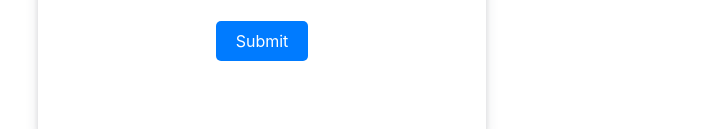
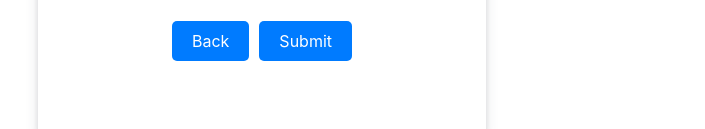
Before and after one commit to irshad800/WISHICLUB, a plain HTML site: page contactinfo.html in a window 1280 px wide. Shown: the part 1091-1220 px from the top of the page, without its empty margins (378-1083 px from the left). Drawn offline with Linux system fonts and the light colour scheme.

Commit message:
Your commit message

```diff
--- a/contactinfo.html
+++ b/contactinfo.html
@@ -98,13 +98,34 @@
                             <input type="text" name="alternate-contact" id="alternate-contact" placeholder="Enter alternate contact">
                         </div>
 
-                        <!-- Submit Button -->
-                        <div class="field padding-bottom--24" style="display: flex; justify-content: center; align-items: center;">
-                            <button type="submit" style="padding: 10px 20px; background-color: #007bff; color: white; border: none; cursor: pointer; font-size: 16px; border-radius: 5px;">
-                                Submit
-                            </button>
-                        </div>
+                       <!-- Back and Submit Buttons -->
+<div class="field padding-bottom--24" style="display: flex; justify-content: center; align-items: center;">
+    <!-- Back Button -->
+    <button type="button" onclick="goBack()"
+        style="padding: 10px 20px; background-color: #007bff; color: white; border: none; cursor: pointer; font-size: 16px; border-radius: 5px; margin-right: 10px;">
+        Back
+    </button>
 
+    <!-- Submit Button -->
+    <button type="submit"
+        style="padding: 10px 20px; background-color: #007bff; color: white; border: none; cursor: pointer; font-size: 16px; border-radius: 5px;">
+        Submit
+    </button>
+</div>
+
+<!-- JavaScript for Back Button -->
+<script>
+    function goBack() {
+        console.log("Back button clicked!"); // Debugging log
+
+        if (window.history.length > 1) {
+            history.back(); // Go to the previous page
+        } else {
+            console.log("No history detected. Redirecting to personal.html...");
+            window.location.href = "personal.html"; // Replace with your actual previous page URL
+        }
+    }
+</script>
                     </form>
                 </div>
             </div>
```
Also changed, not shown: index.html (+3 -3 lines), assets/images/card/WhatsApp Image 2025-03-10 at 10.51.59_0b2d2219 (1).jpg (added), assets/images/card/image.png (added), assets/images/card/purpose card1.png (added), assets/images/card/purpose2 (2).jpg (added).
